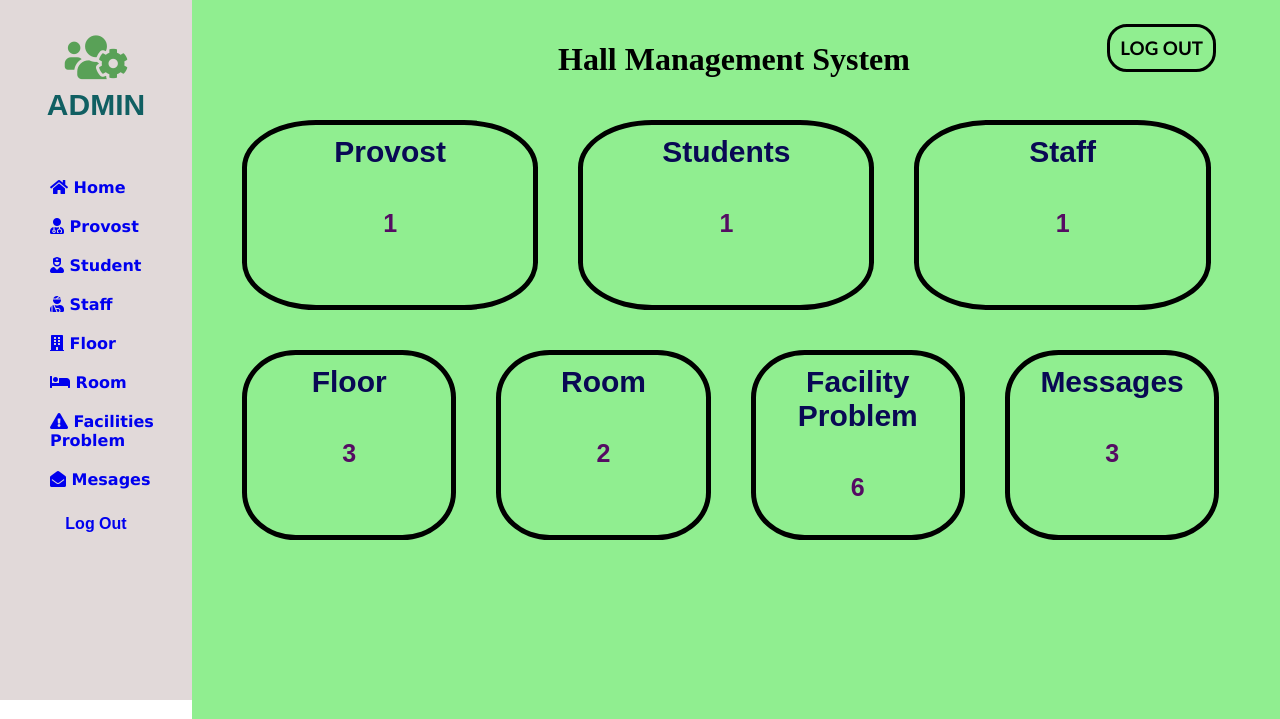
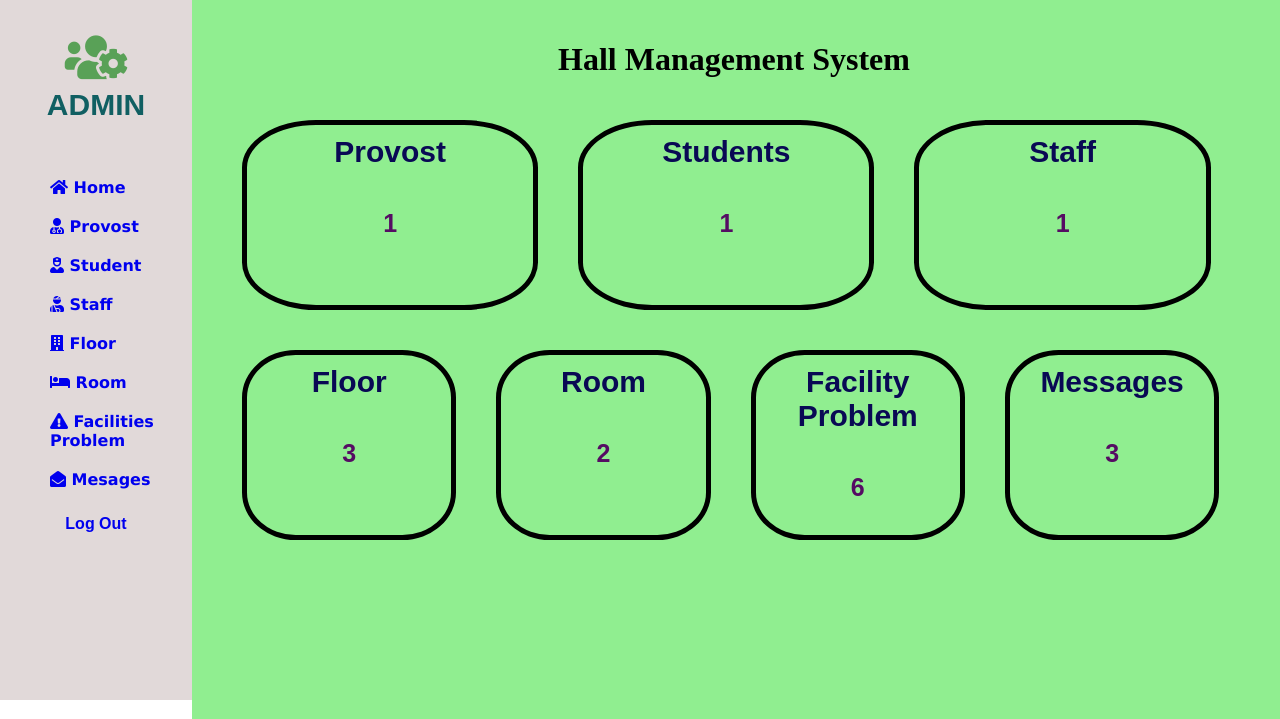
Before and after one commit to shakil2022/IWT-Final_Project, a PHP site: page /dashboard/home.php in a window 1280 px wide. Shown: the top 719 px of the page. Run offline with PHP 8.4, Linux system fonts and the light colour scheme; data comes from the database, SQL or seed files in the repository; some web fonts are replaced.

Commit message:
Update home.php

```diff
--- a/dashboard/home.php
+++ b/dashboard/home.php
@@ -350,14 +350,14 @@
 
 
 
-     <div class="log">
+     <!-- <div class="log">
 
           <h3>
                <a href="../home.php">
                     LOG OUT
                </a>
           </h3>
-     </div>
+     </div> -->
 
 </body>
 
```
